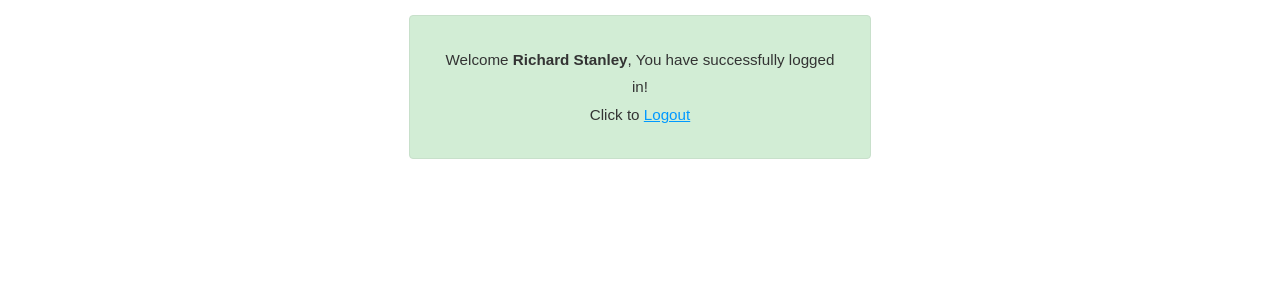
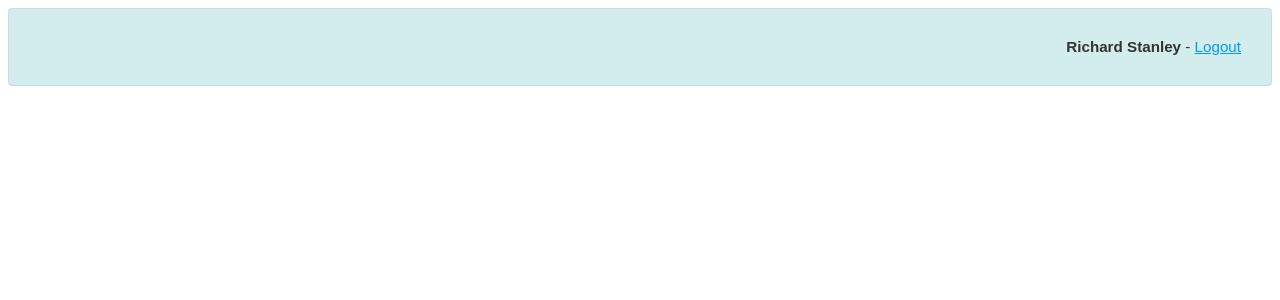
Before and after one commit to audstanley/wfeProject_01, a PHP site: page / in a window 1280 px wide. Shown: the top 300 px of the page. Run offline with PHP 8.4, Linux system fonts and the light colour scheme; the visitor is signed in with stand-in values (Sample User, id 1); data comes from the database, SQL or seed files in the repository; data that the repository does not hold is empty.

Commit message:
simple dashboard

```diff
--- a/dashboard.php
+++ b/dashboard.php
@@ -22,8 +22,8 @@
 <body>
     <div>
         <div class="dashboard">
-            <div class="member-dashboard">Welcome <b><?php echo $displayName; ?></b>, You have successfully logged in!<br>
-                Click to <a href="./logout.php" class="logout-button">Logout</a>
+            <div class="member-dashboard"><b><?php echo $displayName; ?></b>
+                 - <a href="./logout.php" class="logout-button">Logout</a>
             </div>
         </div>
     </div>
--- a/styles/style.css
+++ b/styles/style.css
@@ -81,16 +81,18 @@
 }
 
 .dashboard {
-    background: #d2edd5;
-    text-align: center;
-    margin: 15px auto;
-    line-height: 1.8em;
+    display: flex;
+    justify-content: flex-end;
+    background: #d2edeb;
+    margin: 0.5rem auto;
+    line-height: 1.0rem;
     color: #333;
     border-radius: 4px;
     padding: 30px;
-    max-width: 400px;
-    border: #c8e0cb 1px solid;
+    border: #c8dce0 1px solid;
 }
+
+
 .error-info {
     color: #FF0000;
     margin-left: 10px;
```
